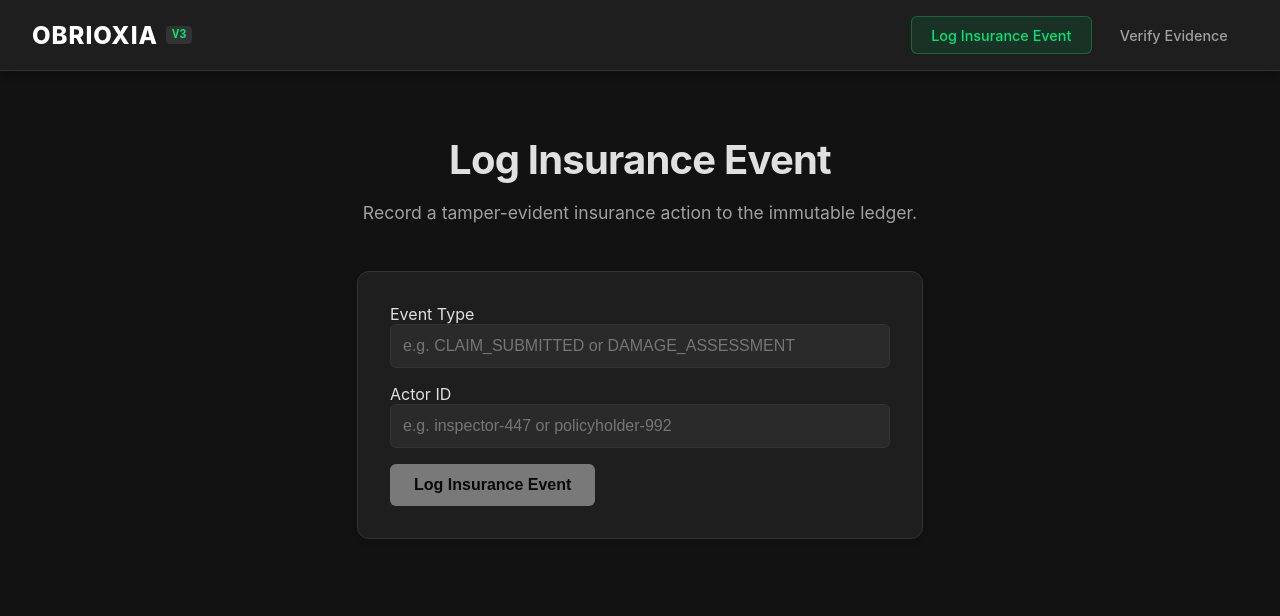
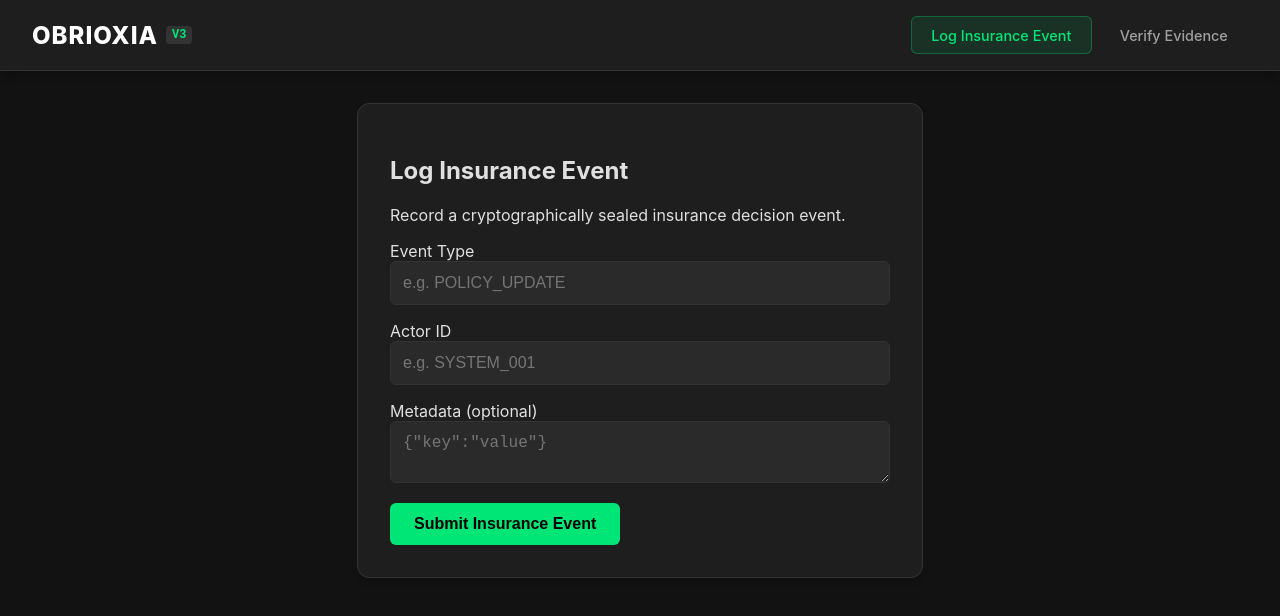
Before and after one commit to obrioxia/obrioxia_frontend, an Angular app: page /submit in a window 1280 px wide. Shown: the top 616 px of the page. Built offline with nearby package versions, Linux system fonts and the light colour scheme.

Commit message:
Updated insurance event UI

```diff
--- a/src/app/submit/submit.component.html
+++ b/src/app/submit/submit.component.html
@@ -1,28 +1,25 @@
-<div class="container">
-  <div class="header">
-    <h1>Log Insurance Event</h1>
-    <p>Record a tamper-evident insurance action to the immutable ledger.</p>
+<div class="card">
+  <h2>Log Insurance Event</h2>
+  <p>Record a cryptographically sealed insurance decision event.</p>
+
+  <label>Event Type</label>
+  <input type="text" [(ngModel)]="eventType" placeholder="e.g. POLICY_UPDATE" />
+
+  <label>Actor ID</label>
+  <input type="text" [(ngModel)]="actorId" placeholder="e.g. SYSTEM_001" />
+
+  <label>Metadata (optional)</label>
+  <textarea [(ngModel)]="metadata" placeholder='{"key":"value"}'></textarea>
+
+  <button class="btn-primary" (click)="onSubmit()" [disabled]="isLoading">
+    {{ isLoading ? 'Submitting...' : 'Submit Insurance Event' }}
+  </button>
+
+  <div *ngIf="successMessage" class="success-message">
+    {{ successMessage }}
   </div>
 
-  <div class="card">
-
-    <label>Event Type</label>
-    <input type="text"
-           [(ngModel)]="eventType"
-           placeholder="e.g. CLAIM_SUBMITTED or DAMAGE_ASSESSMENT" />
-
-    <label>Actor ID</label>
-    <input type="text"
-           [(ngModel)]="actorId"
-           placeholder="e.g. inspector-447 or policyholder-992" />
-
-    <button class="btn-primary"
-            (click)="onSubmit()"
-            [disabled]="isLoading || !eventType || !actorId">
-      {{ isLoading ? 'Submitting…' : 'Log Insurance Event' }}
-    </button>
-
-    <p *ngIf="errorMessage" class="error-message">{{ errorMessage }}</p>
-    <p *ngIf="successMessage" class="success-message">{{ successMessage }}</p>
+  <div *ngIf="errorMessage" class="error-message">
+    {{ errorMessage }}
   </div>
 </div>
--- a/src/app/submit/submit.component.ts
+++ b/src/app/submit/submit.component.ts
@@ -13,6 +13,7 @@ import { LogsService } from '../services/logs.service';
 export class SubmitComponent {
   eventType = '';
   actorId = '';
+  metadata = '';
 
   isLoading = false;
   errorMessage = '';
@@ -25,19 +26,20 @@ export class SubmitComponent {
     this.errorMessage = '';
     this.successMessage = '';
 
-    const payload = {
+    const event = {
       event_type: this.eventType,
-      actor_id: this.actorId
+      actor_id: this.actorId,
+      metadata: this.metadata ? JSON.parse(this.metadata) : {}
     };
 
-    this.logsService.submitInsuranceEvent(payload).subscribe({
-      next: () => {
+    this.logsService.submitInsuranceEvent(event).subscribe({
+      next: (res) => {
         this.isLoading = false;
-        this.successMessage = 'Insurance event logged successfully!';
+        this.successMessage = 'Event logged successfully.';
       },
       error: (err) => {
         this.isLoading = false;
-        this.errorMessage = err?.message || 'Failed to record event.';
+        this.errorMessage = 'Failed to record event.';
       }
     });
   }
```
